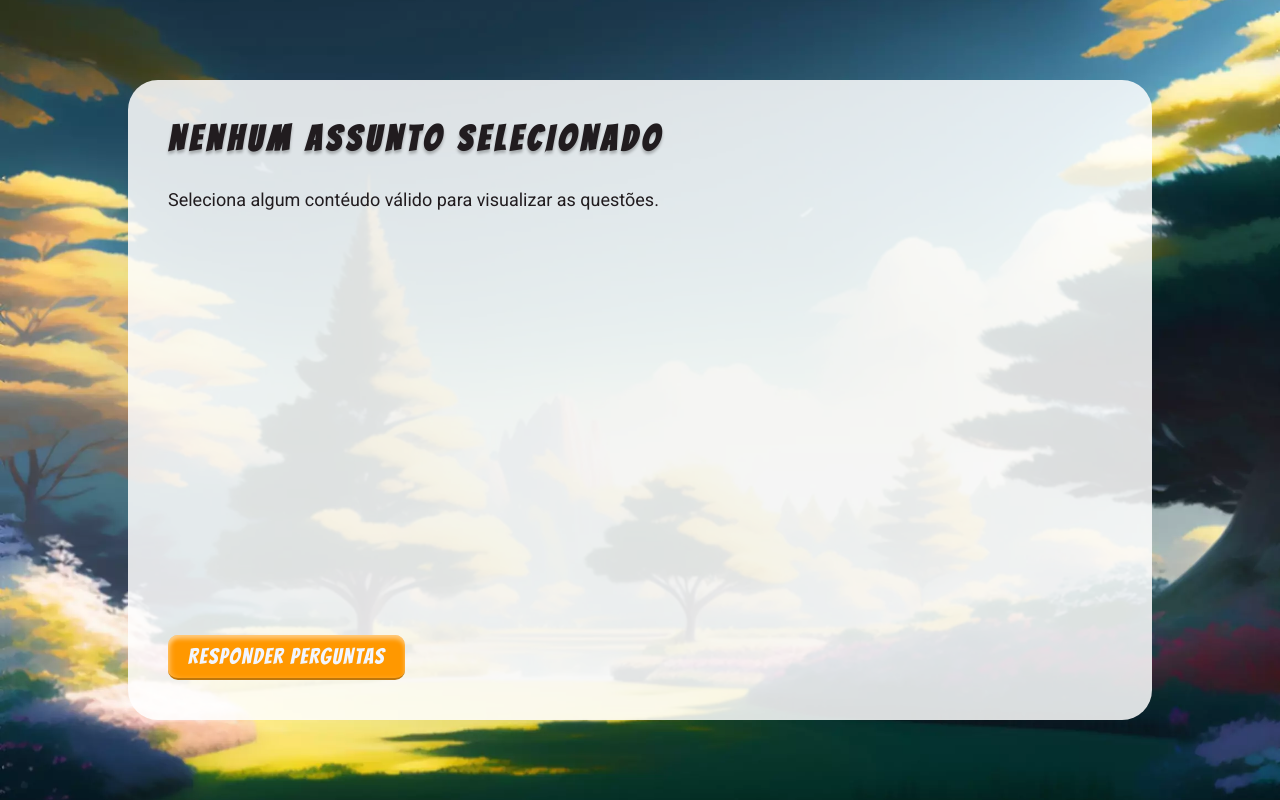
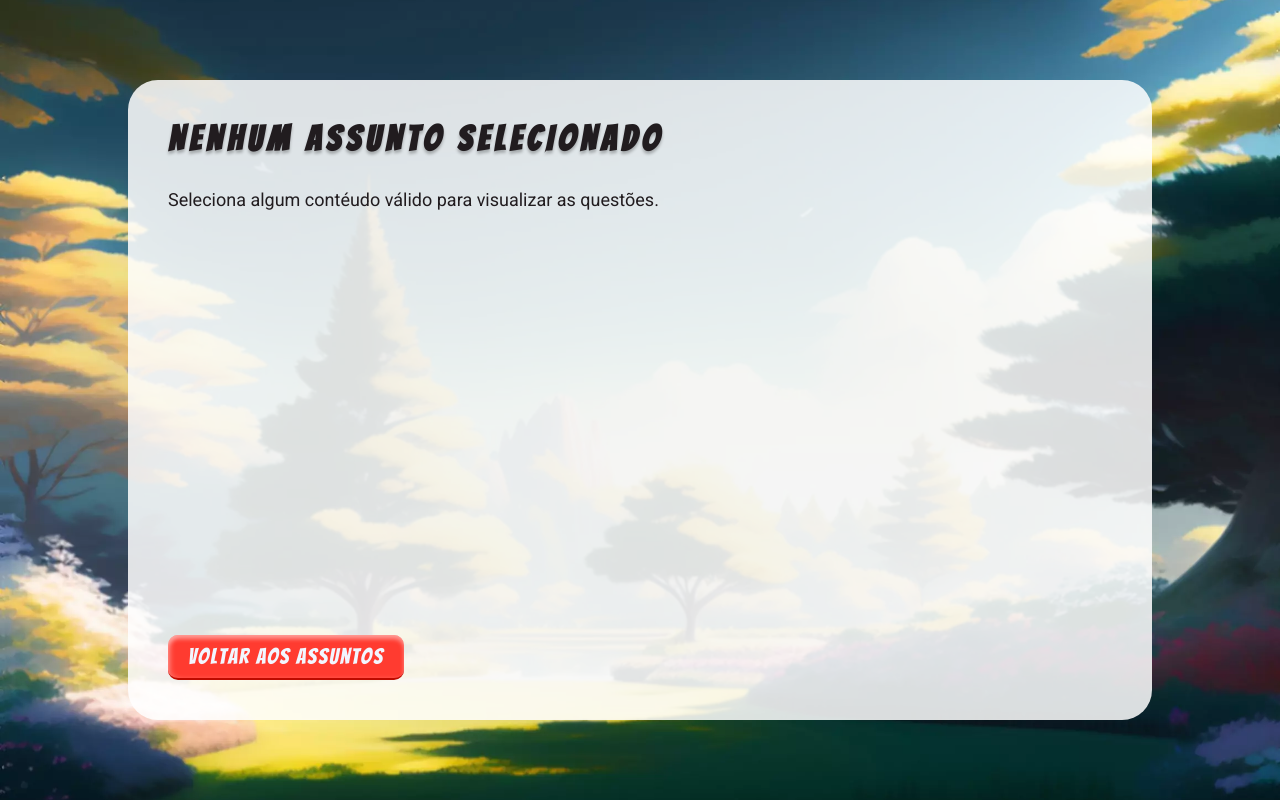
Before and after one commit to rosivancardosoferreira/TemAssuntoWeb, a Next.js app: page /assunto/1 in a window 1280 px wide. Built offline with nearby package versions, Linux system fonts and the light colour scheme; no server answers.

Commit message:
chore: handle nonexistent parameters

```diff
--- a/src/_types/Button.ts
+++ b/src/_types/Button.ts
@@ -1,4 +1,4 @@
-type variantButton = "green" | "orange" | "blue";
+type variantButton = "green" | "orange" | "blue" | "red";
 export interface ButtonProps {
   title: string;
   className?: string;
--- a/src/_types/Subject.ts
+++ b/src/_types/Subject.ts
@@ -4,4 +4,7 @@ export interface useSubjectData {
     value: string;
     subject: string;
   };
+  shouldRenderButton: boolean;
+  navigateToQuestions: () => void;
+  naviagateToSubjects: () => void;
 }
--- a/src/components/Button/style.ts
+++ b/src/components/Button/style.ts
@@ -17,6 +17,10 @@ const containerButtonModifier = {
     blue: css`
       background-color: ${colors.blue};
       border-bottom: 2px solid #0c69be;
+    `,
+    red: css`
+      background-color: ${colors.red};
+      border-bottom: 2px solid #bd0a00;
     `
   }
 };
--- a/src/hooks/useSubject.ts
+++ b/src/hooks/useSubject.ts
@@ -8,8 +8,13 @@ export function useSubject(): useSubjectData {
   const { theme = "not-found" } = router.query;
   const _theme = (theme as themeDataOptions) ?? "not-found";
   const subject = themesData[_theme] ?? themesData["not-found"];
+  const destinyQuestions = _theme;
+  const shouldRenderButton = subject.value !== "not-found";
 
   return {
-    subject
+    subject,
+    shouldRenderButton,
+    navigateToQuestions: () => router.push(`/perguntas/${destinyQuestions}`),
+    naviagateToSubjects: () => router.push("/escolher-assunto")
   };
 }
--- /dev/null
+++ b/src/screens/Questions/index.tsx
@@ -0,0 +1,12 @@
+import { useQuestions } from "@/hooks/useQuestions copy";
+import React from "react";
+import { ContainerQuestions } from "./style";
+
+export function Questions(): JSX.Element {
+  useQuestions();
+  return (
+    <ContainerQuestions>
+      <h1>Questions</h1>
+    </ContainerQuestions>
+  );
+}
--- /dev/null
+++ b/src/screens/Questions/style.ts
@@ -0,0 +1,3 @@
+import styled from "styled-components";
+
+export const ContainerQuestions = styled.section``;
--- a/src/screens/Subject/index.tsx
+++ b/src/screens/Subject/index.tsx
@@ -5,7 +5,12 @@ import { useSpring, animated } from "react-spring";
 import { useSubject } from "@/hooks/useSubject";
 
 export function Subject(): JSX.Element {
-  const { subject } = useSubject();
+  const {
+    shouldRenderButton,
+    subject,
+    navigateToQuestions,
+    naviagateToSubjects
+  } = useSubject();
   const animation = useSpring({
     from: { opacity: 0, transform: "scale(0)" },
     to: { opacity: 1, transform: "scale(1)" },
@@ -18,7 +23,19 @@ export function Subject(): JSX.Element {
         <div className="subject__body">
           <p className="subject__text">{subject?.subject}</p>
         </div>
-        <Button variant="orange" title="RESPONDER PERGUNTAS" />
+        {shouldRenderButton ? (
+          <Button
+            variant="orange"
+            title="RESPONDER PERGUNTAS"
+            onClick={navigateToQuestions}
+          />
+        ) : (
+          <Button
+            variant="red"
+            title="Voltar aos assuntos"
+            onClick={naviagateToSubjects}
+          />
+        )}
       </animated.div>
     </ContainerSubject>
   );
--- a/src/screens/index.ts
+++ b/src/screens/index.ts
@@ -1,3 +1,4 @@
 export { Home } from "./Home";
 export { ChoiceTheme } from "./ChoiceTheme";
 export { Subject } from "./Subject";
+export { Questions } from "./Questions";
--- a/src/style/theme.ts
+++ b/src/style/theme.ts
@@ -3,7 +3,8 @@ export const colors = {
   blue: "#03a9f4",
   orange: "#ff9800",
   dark: "#211C1F",
-  green: "#4CD964"
+  green: "#4CD964",
+  red: "#ff3b30"
 };
 
 export default {
```
Also changed, not shown: src/pages/perguntas/[theme].tsx (added, +14 -0 lines), src/screens/Subject/partials/Subject/style.ts (deleted, +0 -7 lines).
